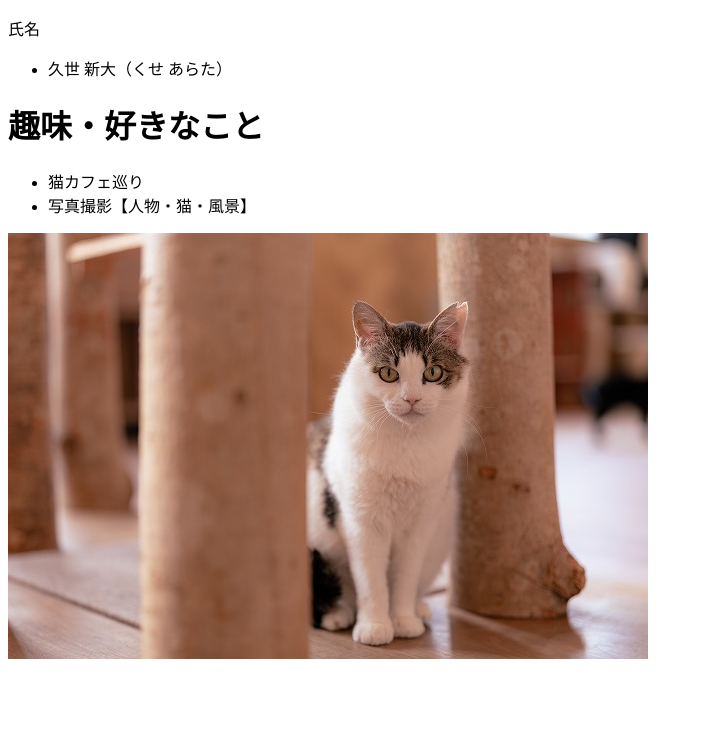
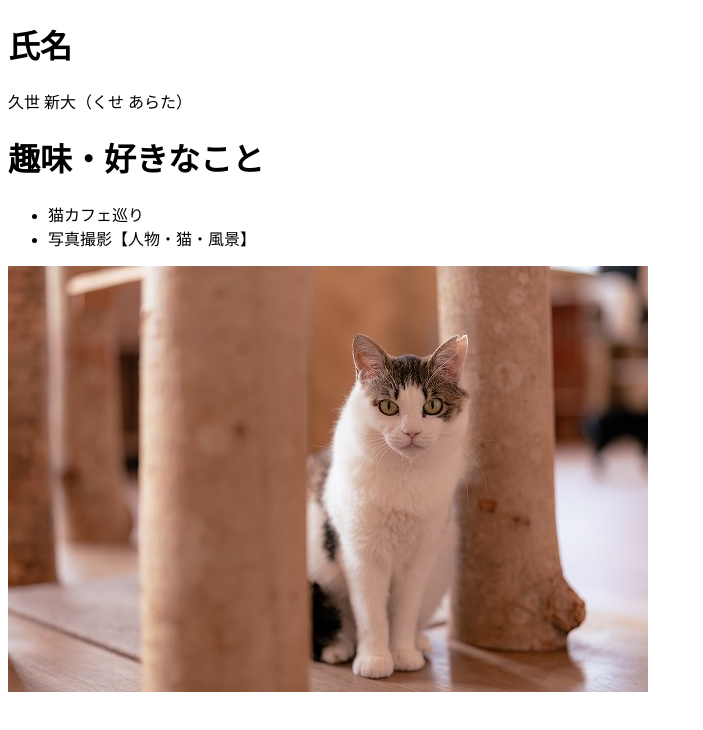
Before and after one commit to arata2538/WebDesign-Task, a plain HTML site: page profile/index.html in a window 1280 px wide. Shown: the whole page, without its empty margins (0-703 px from the left). Drawn offline with Linux system fonts and the light colour scheme.

Commit message:
２度目の修正です

```diff
--- a/profile/index.html
+++ b/profile/index.html
@@ -6,10 +6,8 @@
 </head>
 
 <body>
-    <p>氏名</p>
-    <ul>
-        <li>久世 新大（くせ あらた）</li>
-    </ul>
+    <h1>氏名</h1>
+    <p>久世 新大（くせ あらた）</p>
 
     <h1>趣味・好きなこと</h1>
     <ul>
```
